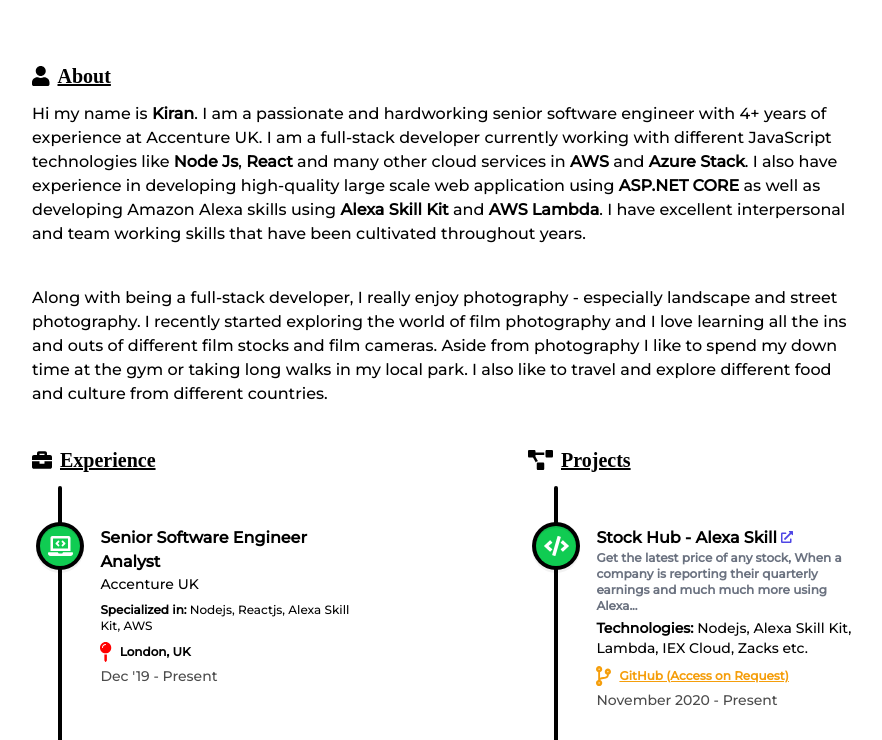
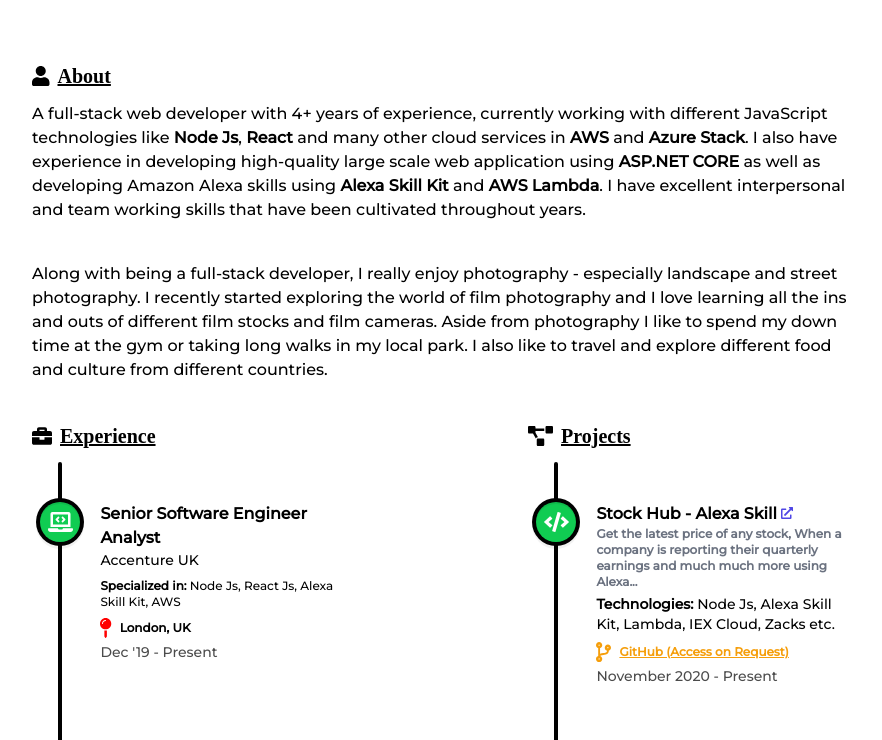
Before and after one commit to KiranRambha/ProjectReact, a React (Create React App) app: page / in a window 1280 px wide. Shown: the part 410-1150 px from the top of the page, without its empty margins (192-1074 px from the left). Built offline with nearby package versions, Linux system fonts and the light colour scheme; a web font is replaced by a local one.

Commit message:
text changes

```diff
--- a/src/Components/About.js
+++ b/src/Components/About.js
@@ -11,16 +11,14 @@
           <u className='pl-2 font-bold'>About</u>
         </div>
         <div className='pb-10'>
-          Hi my name is <b>Kiran</b>. I am a passionate and hardworking senior
-          software engineer with 4+ years of experience at Accenture UK. I am a
-          full-stack developer currently working with different JavaScript
-          technologies like <b>Node Js</b>, <b>React</b> and many other cloud
-          services in <b>AWS</b> and <b>Azure Stack</b>. I also have experience
-          in developing high-quality large scale web application using{' '}
-          <b>ASP.NET CORE</b> as well as developing Amazon Alexa skills using{' '}
-          <b>Alexa Skill Kit</b> and <b>AWS Lambda</b>. I have excellent
-          interpersonal and team working skills that have been cultivated
-          throughout years.
+          A full-stack web developer with 4+ years of experience, currently
+          working with different JavaScript technologies like <b>Node Js</b>,{' '}
+          <b>React</b> and many other cloud services in <b>AWS</b> and{' '}
+          <b>Azure Stack</b>. I also have experience in developing high-quality
+          large scale web application using <b>ASP.NET CORE</b> as well as
+          developing Amazon Alexa skills using <b>Alexa Skill Kit</b> and{' '}
+          <b>AWS Lambda</b>. I have excellent interpersonal and team working
+          skills that have been cultivated throughout years.
         </div>
         <div className='pb-10'>
           Along with being a full-stack developer, I really enjoy photography -
--- a/src/Components/Experience.js
+++ b/src/Components/Experience.js
@@ -39,8 +39,8 @@
                       <h6 className='font-semibold text-xs ml-2'>London, UK</h6>
                     </div>
                     <h6 className='text-xs mt-2'>
-                      <strong>Specialized in:</strong> Nodejs, Reactjs, Alexa
-                      Skill Kit, AWS
+                      <strong>Specialized in:</strong> , Reactjs, Alexa Skill
+                      Kit, AWS
                     </h6>
                   </div>
                 </div>
--- a/src/Components/Experiences/One.js
+++ b/src/Components/Experiences/One.js
@@ -35,7 +35,7 @@
         Accenture UK
       </h6>
       <h6 className='text-xs mt-2'>
-        <strong>Specialized in:</strong> Nodejs, Reactjs, Alexa Skill Kit, AWS
+        <strong>Specialized in:</strong> Node Js, React Js, Alexa Skill Kit, AWS
       </h6>
       <div className='mt-2 flex items-center'>
         <FontAwesomeIcon icon={faMapPin} />
--- a/src/Components/Projects.js
+++ b/src/Components/Projects.js
@@ -52,7 +52,7 @@
                     </div>
                     <div>
                       <h6 className='text-sm mt-1 pb-2'>
-                        <strong>Technologies:</strong> Nodejs, Alexa Skill Kit,
+                        <strong>Technologies:</strong> Node Js, Alexa Skill Kit,
                         Lambda, IEX Cloud, Zacks etc.
                       </h6>
                     </div>
@@ -145,7 +145,7 @@
                     </div>
                     <div>
                       <h6 className='text-sm mt-1 pb-2'>
-                        <strong>Technologies:</strong> Nodejs, Alexa Skill Kit,
+                        <strong>Technologies:</strong> Node Js, Alexa Skill Kit,
                         etc.
                       </h6>
                     </div>
--- a/src/Components/Projects/One.js
+++ b/src/Components/Projects/One.js
@@ -47,7 +47,7 @@
         quarterly earnings and much much more using Alexa...
       </h6>
       <h6 className='text-sm mt-1 pb-2'>
-        <strong>Technologies:</strong> Nodejs, Alexa Skill Kit, Lambda, IEX
+        <strong>Technologies:</strong> Node Js, Alexa Skill Kit, Lambda, IEX
         Cloud, Zacks etc.
       </h6>
       <div className='flex items-center text-yellow-500'>
--- a/src/Components/Projects/Three.js
+++ b/src/Components/Projects/Three.js
@@ -48,7 +48,7 @@
         Amazon Prime Video and Apple TV+ streaming services.
       </h6>
       <h6 className='text-sm mt-1 pb-2'>
-        <strong>Technologies:</strong> Nodejs, Alexa Skill Kit, etc.
+        <strong>Technologies:</strong> Node Js, Alexa Skill Kit, etc.
       </h6>
       <div className='flex items-center text-yellow-500'>
         <FontAwesomeIcon icon={faCodeBranch} />
--- a/src/Components/Projects/Two.js
+++ b/src/Components/Projects/Two.js
@@ -36,7 +36,7 @@
         following all responsive web design standards.
       </h6>
       <h6 className='text-sm mt-1 pb-2'>
-        <strong>Technologies:</strong> React, Tailwind CSS, Firebase
+        <strong>Technologies:</strong> React Js, Tailwind CSS, Firebase
       </h6>
       <div className='flex items-center text-yellow-500'>
         <FontAwesomeIcon icon={faCodeBranch} />
--- a/src/Components/SkillsList.js
+++ b/src/Components/SkillsList.js
@@ -12,7 +12,7 @@
           <div className='float-left'>
             <img
               src={images['nodejs.png'].default}
-              alt='NodeJs'
+              alt='Node Js'
               className='w-8 md:w-10'
             />
           </div>
```
